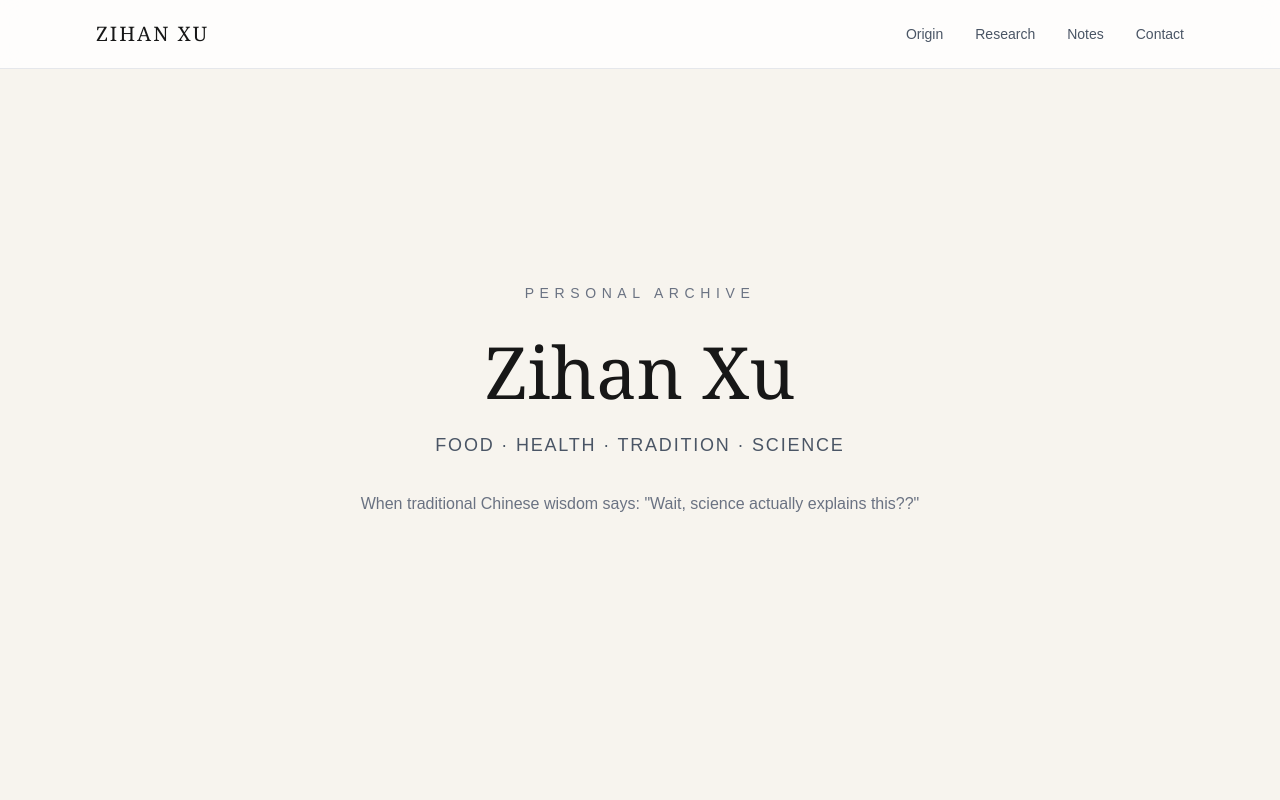
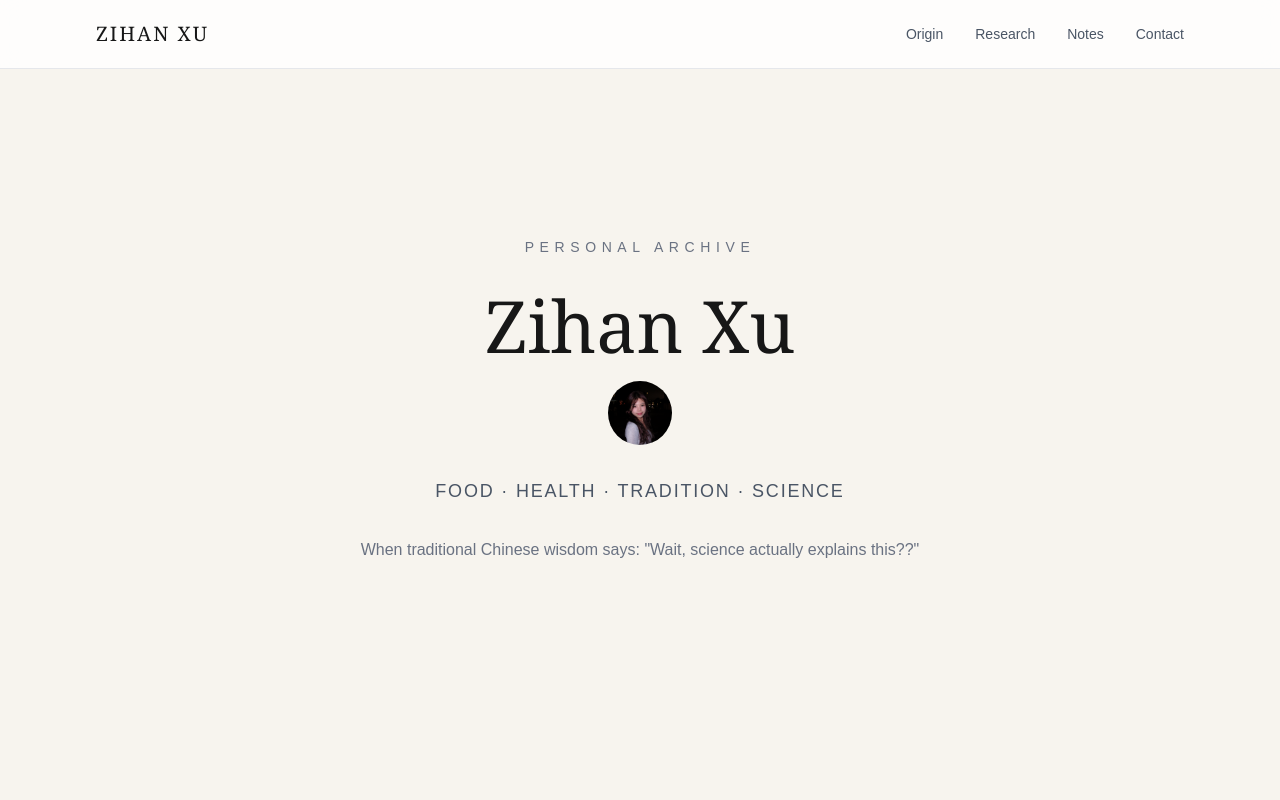
Before and after one commit to Sophie77227/Sophie-s-TCM-research-website, a Next.js app: page / in a window 1280 px wide. Shown: the top 800 px of the page. Built offline with nearby package versions, Linux system fonts and the light colour scheme.

Commit message:
add photo

```diff
--- a/components/Hero.tsx
+++ b/components/Hero.tsx
@@ -8,9 +8,15 @@ export default function Hero() {
           PERSONAL ARCHIVE
         </p>
 
-        <h1 className="font-serif text-7xl mb-6">
+        <h1 className="font-serif text-7xl mb-5">
           Zihan Xu
         </h1>
+
+        <img
+          src="/me.jpg"
+          alt="Zihan Xu"
+          className="w-16 h-16 object-cover rounded-full mx-auto mb-8"
+        />
 
         <p className="text-lg text-gray-600 tracking-widest">
           FOOD · HEALTH · TRADITION · SCIENCE
```
Also changed, not shown: public/me.jpg (added).
